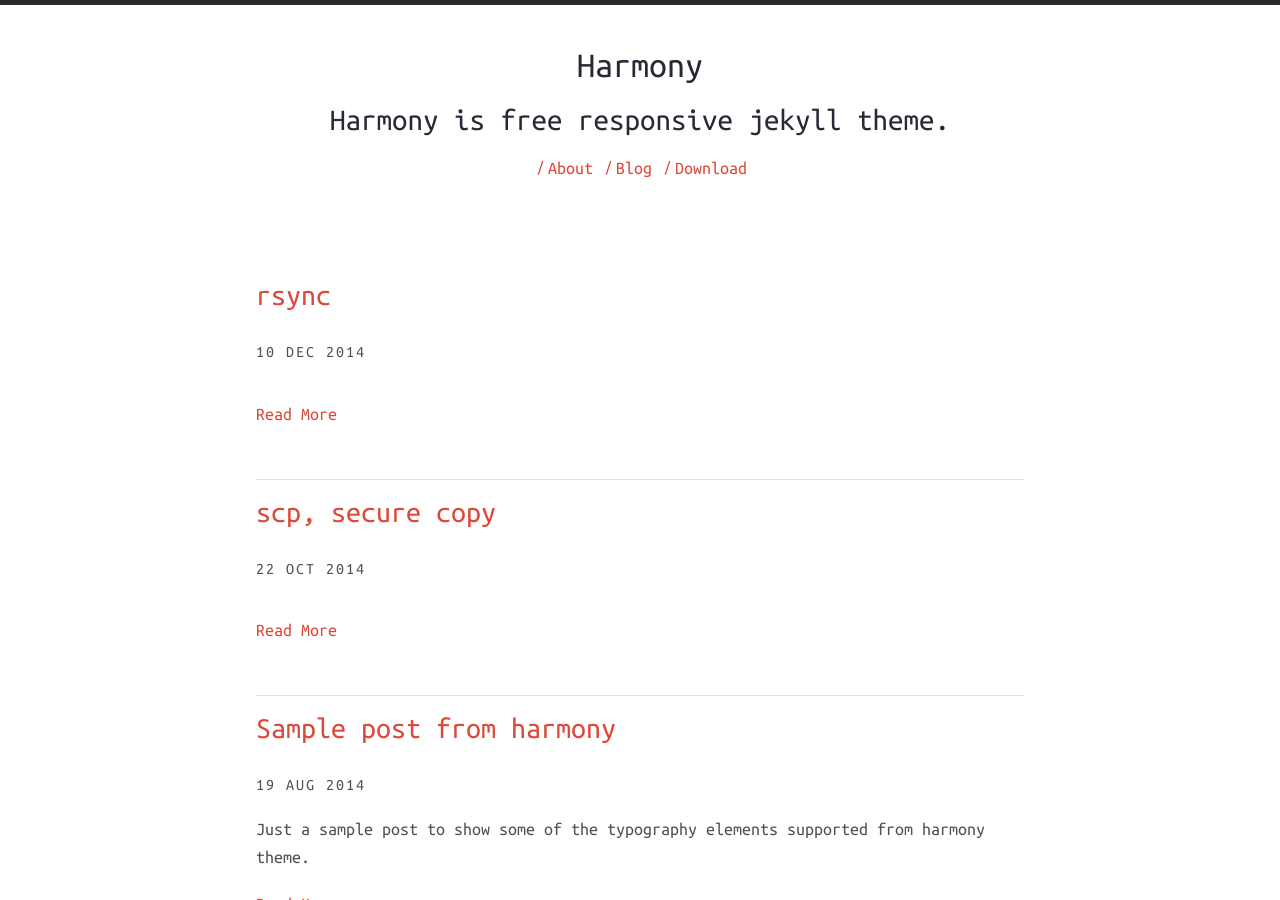
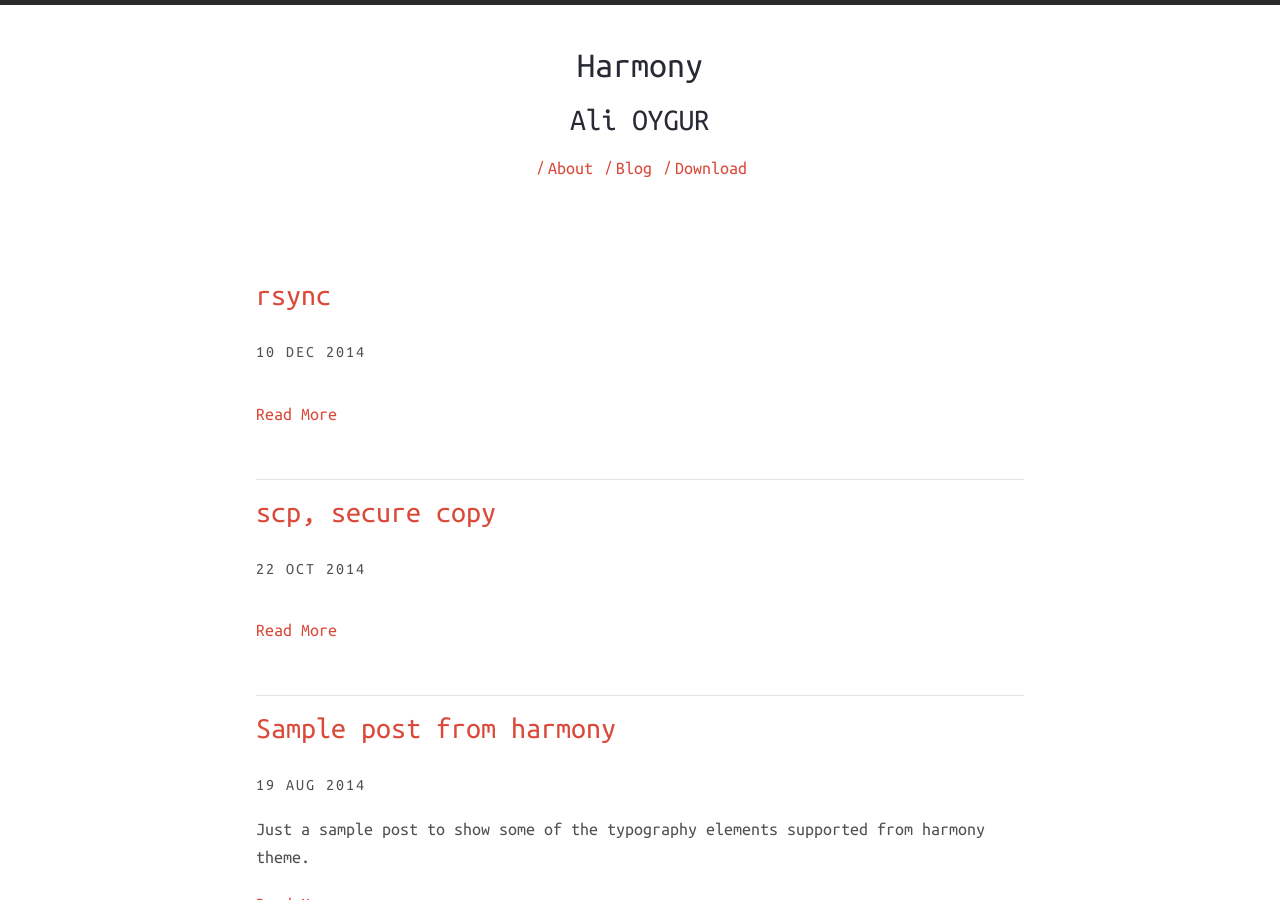
Before and after one commit to alioygur/alioygur.github.io, a Jekyll site: the page built from index.html, in a window 1280 px wide and 900 px high. Built offline with Jekyll 4.4.1, drawn with Linux system fonts in a browser that asks for light colours; nearby versions of some CDN libraries; some of the changed lines change nothing that is shown.

Commit message:
updated config

```diff
--- a/_config.yml
+++ b/_config.yml
@@ -13,24 +13,24 @@ url: http://alioygur.github.io
 harmony:
   name: Harmony
   # Little description about your site
-  description: Harmony is free responsive jekyll theme.
-  meta_description: Harmony is free responsive jekyll theme. This will appear in your document head meta (for Google search results) and in your feed.xml site description.
+  description: Ali OYGUR
+  meta_description: Buradaki bilgiler öncelikle kendime nottur. Doğru olduğunu misafirlere garanti etmem.
   basetheme: theme-base-01 # pre defined thmes are darken, blue-water, redish.
   author: # Author details
-    name: Gayan Virajith
-    email: gayanvirajith@gmail.com
-    url: http://gayanvirajith.github.io
+    name: Ali OYGUR
+    email: alioygur@gmail.com
+    url: http://alioygur.github.io
 
   # Google Analytics key, leave blank to ignore
   google_analytics_key: UA-xxxx-x
 
   # Profile links, leave blank to ignore
   social:
-    github: gayanvirajith
-    twitter: gayanvirajith
-    facebook: gayanvirajith
-    gplus: +GayanVirajith
-    dribble: gayan
+    github: alioygur
+    twitter: alioygur
+    facebook: alioygur
+    gplus:
+    dribble:
     pinterest:
   # Toggle disclaimer in footer
   show_disclaimer: true
```
